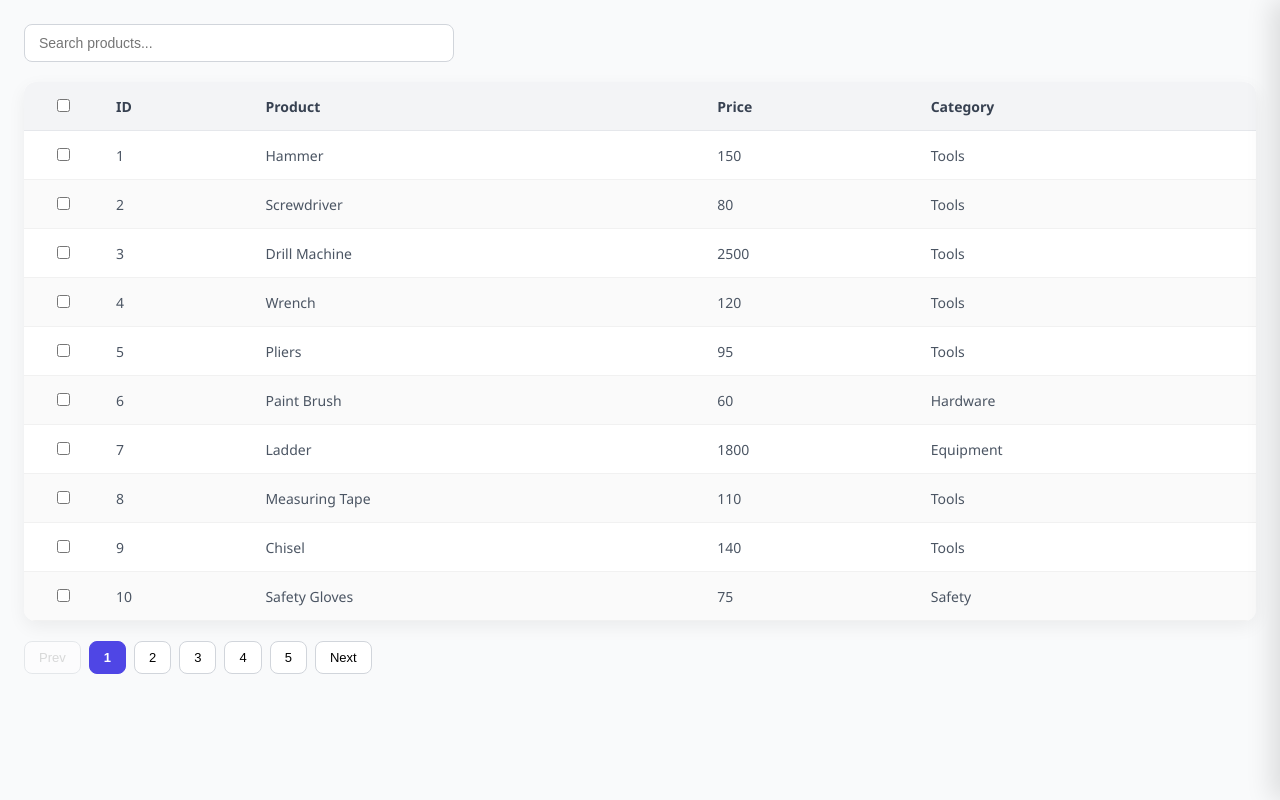
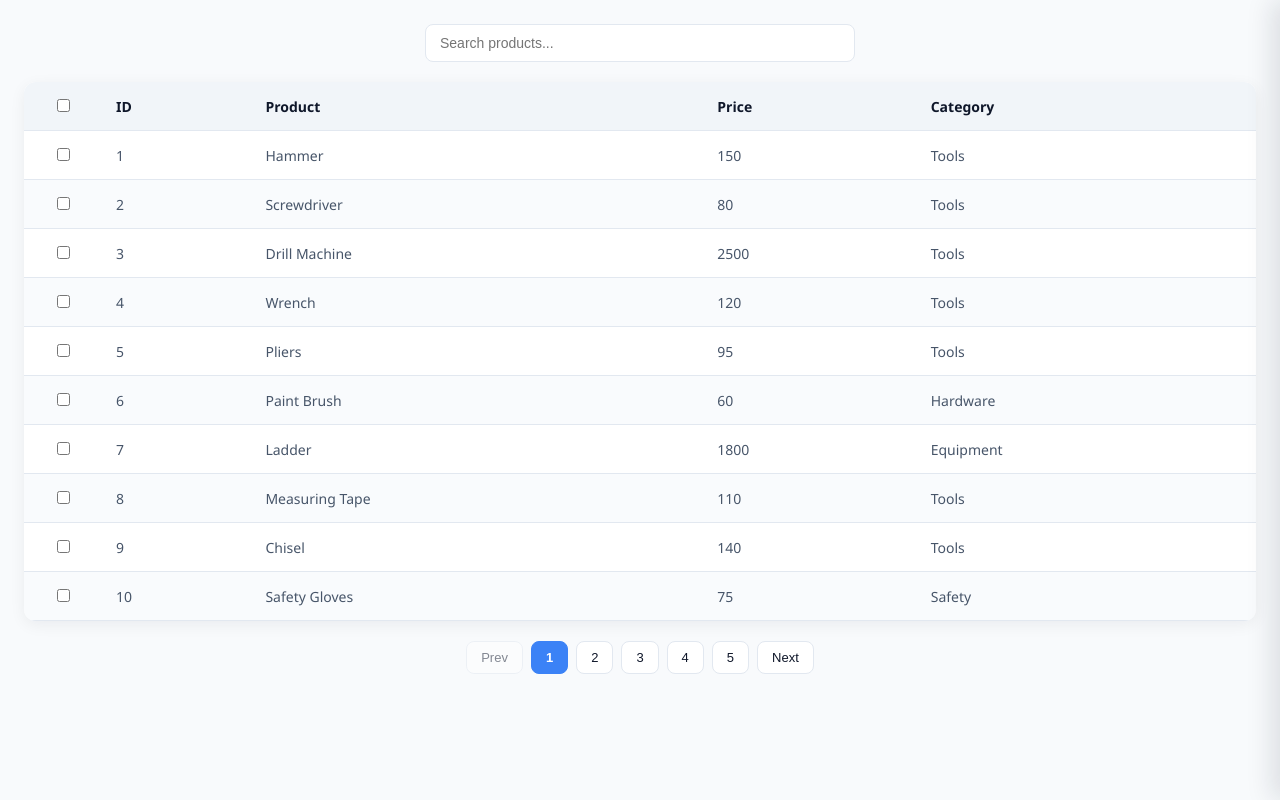
Before and after one commit to OhmAloneX/ecommerce-react, a React (Create React App) app: page / in a window 1280 px wide. Built offline with nearby package versions, Linux system fonts and the light colour scheme.

Commit message:
Adjust search bar and pagination into center

```diff
--- a/src/components/data-table/datatable.css
+++ b/src/components/data-table/datatable.css
@@ -1,3 +1,18 @@
+/* =========================================
+   THEME
+========================================= */
+:root {
+  --bg: #f8fafc;
+  --surface: #ffffff;
+  --muted: #f1f5f9;
+  --border: #e2e8f0;
+  --text: #0f172a;
+  --subtext: #475569;
+  --accent: #3b82f6;
+  --accent-hover: #1d4ed8;
+  --shadow: 0 4px 16px rgba(15, 23, 42, 0.06);
+}
+
 /* =========================================
    GLOBAL TABLE CONTAINER
 ========================================= */
@@ -7,7 +22,7 @@
   padding: 24px;
   box-sizing: border-box;
   font-family: "Segoe UI", Tahoma, Geneva, Verdana, sans-serif;
-  background-color: #f9fafb;
+  background-color: var(--bg);
   min-height: 100vh;
 }
 
@@ -18,17 +33,20 @@
   width: 100%;
   max-width: 400px;
   padding: 10px 14px;
-  margin-bottom: 20px;
+  margin: 0 auto 20px;
   font-size: 14px;
   border-radius: 8px;
-  border: 1px solid #d1d5db;
+  border: 1px solid var(--border);
   outline: none;
   transition: 0.2s ease;
+  display: block;
+  background: var(--surface);
+  color: var(--text);
 }
 
 .search-input:focus {
-  border-color: #4f46e5;
-  box-shadow: 0 0 0 3px rgba(79, 70, 229, 0.15);
+  border-color: var(--accent);
+  box-shadow: 0 0 0 3px rgba(59, 130, 246, 0.15);
 }
 
 /* =========================================
@@ -37,15 +55,15 @@
 .product-table {
   width: 100%;
   border-collapse: collapse;
-  background-color: #ffffff;
+  background-color: var(--surface);
   border-radius: 12px;
   overflow: hidden;
-  box-shadow: 0 6px 18px rgba(0, 0, 0, 0.06);
+  box-shadow: var(--shadow);
 }
 
 /* Header */
 .product-table thead {
-  background-color: #f3f4f6;
+  background-color: var(--muted);
 }
 
 .product-table th {
@@ -53,33 +71,33 @@
   text-align: left;
   font-size: 14px;
   font-weight: 600;
-  color: #374151;
+  color: var(--text);
   cursor: pointer;
   user-select: none;
-  border-bottom: 1px solid #e5e7eb;
+  border-bottom: 1px solid var(--border);
   transition: 0.2s;
 }
 
 .product-table th:hover {
-  background-color: #e5e7eb;
+  background-color: #e9eef5;
 }
 
 /* Body */
 .product-table td {
   padding: 14px;
   font-size: 14px;
-  border-bottom: 1px solid #f1f1f1;
-  color: #4b5563;
+  border-bottom: 1px solid var(--border);
+  color: var(--subtext);
 }
 
 /* Zebra rows */
 .product-table tbody tr:nth-child(even) {
-  background-color: #fafafa;
+  background-color: #f9fbfd;
 }
 
 /* Hover */
 .product-table tbody tr:hover {
-  background-color: #eef2ff;
+  background-color: #eff6ff;
   transition: 0.2s;
 }
 
@@ -103,22 +121,24 @@
   flex-wrap: wrap;
   gap: 8px;
   margin-top: 20px;
+  justify-content: center;
 }
 
 .pagination button {
   padding: 8px 14px;
   border-radius: 8px;
-  border: 1px solid #d1d5db;
-  background: #ffffff;
+  border: 1px solid var(--border);
+  background: var(--surface);
   cursor: pointer;
   font-size: 13px;
   transition: 0.2s ease;
+  color: var(--text);
 }
 
 .pagination button:hover:not(:disabled) {
-  background-color: #4f46e5;
+  background-color: var(--accent);
   color: white;
-  border-color: #4f46e5;
+  border-color: var(--accent);
 }
 
 .pagination button:disabled {
@@ -128,9 +148,9 @@
 
 /* Active page */
 .pagination button[style*="bold"] {
-  background-color: #4f46e5;
+  background-color: var(--accent);
   color: white;
-  border-color: #4f46e5;
+  border-color: var(--accent);
 }
 
 /* =========================================
@@ -143,8 +163,8 @@
   width: 420px; /* desktop width */
   max-width: 100%;
   height: 100%;
-  background: #ffffff;
-  box-shadow: -8px 0 25px rgba(0, 0, 0, 0.12);
+  background: var(--surface);
+  box-shadow: -8px 0 25px rgba(15, 23, 42, 0.12);
   padding: 30px;
   box-sizing: border-box;
   transform: translateX(100%);
@@ -164,14 +184,14 @@
   margin-bottom: 20px;
   font-size: 22px;
   font-weight: 600;
-  color: #111827;
+  color: var(--text);
 }
 
 /* Panel Text */
 .side-panel p {
   margin-bottom: 14px;
   font-size: 15px;
-  color: #374151;
+  color: var(--subtext);
 }
 
 /* Close Button */
@@ -180,7 +200,7 @@
   padding: 10px 18px;
   border-radius: 8px;
   border: none;
-  background-color: #4f46e5;
+  background-color: var(--accent);
   color: white;
   font-size: 14px;
   cursor: pointer;
@@ -188,7 +208,7 @@
 }
 
 .side-panel button:hover {
-  background-color: #4338ca;
+  background-color: var(--accent-hover);
 }
 
 /* =========================================
```
